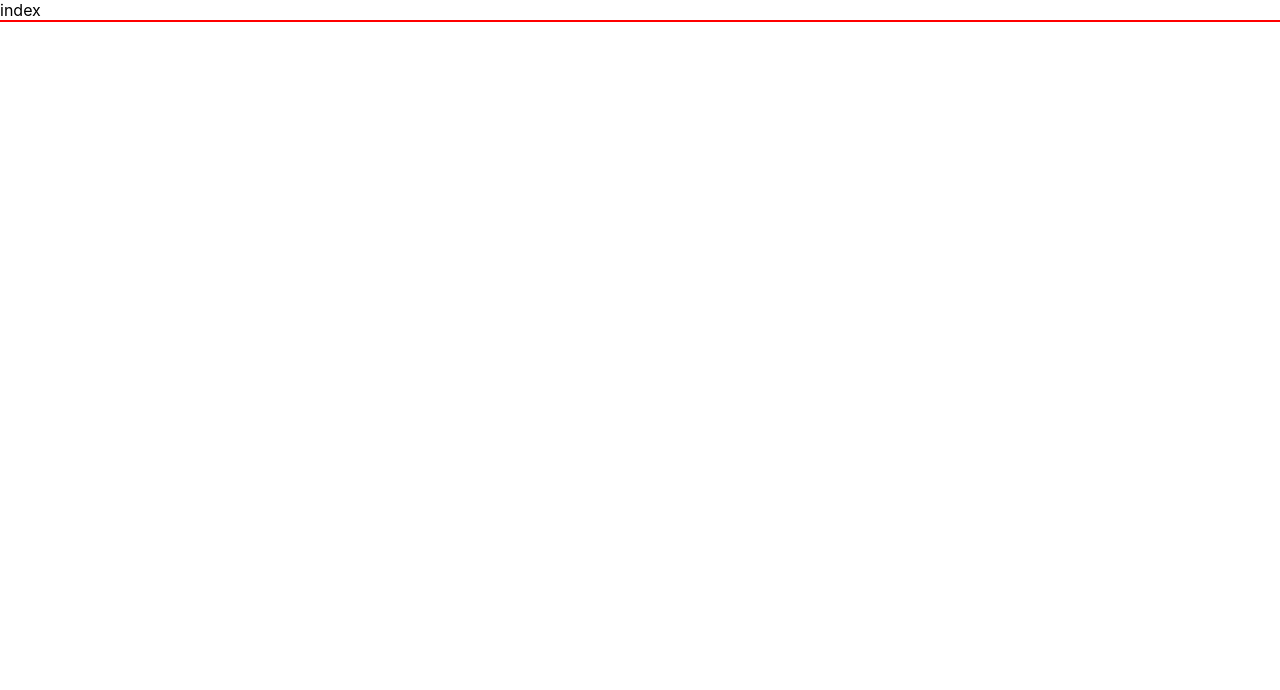
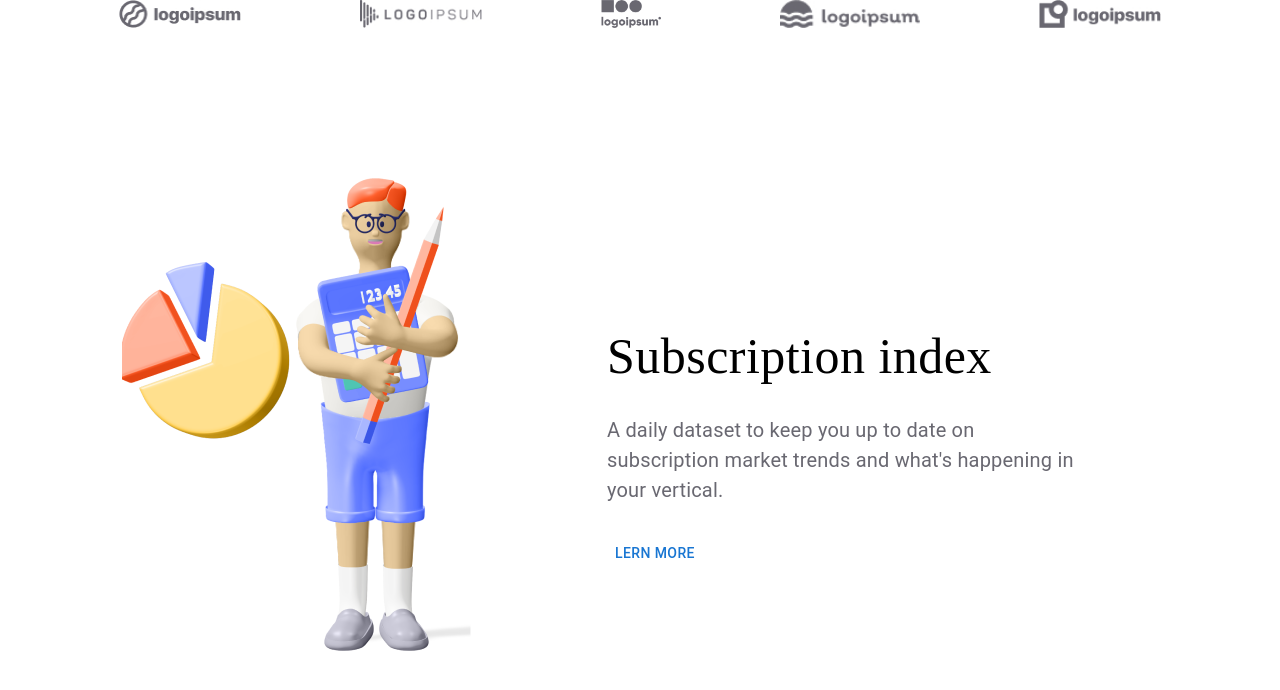
Before and after one commit to sdsplayer/firstTeamwork, a React (Create React App) app: page / in a window 1280 px wide. Shown: the top 690 px of the page. Built offline with nearby package versions, Linux system fonts and the light colour scheme.

Commit message:
About Yaratildi

```diff
--- a/src/App.jsx
+++ b/src/App.jsx
@@ -5,7 +5,6 @@ import About from './components/About/index'
 function App() {
   return (
     <div>
-      <Navbar/>
       <About/>
     </div>
   );
--- a/src/components/About/index.jsx
+++ b/src/components/About/index.jsx
@@ -1,13 +1,64 @@
-import React from 'react';
-import { Box } from '@mui/material';
-const App = () => {
+import * as React from 'react';
+import { Box, Grid, Typography, Button } from '@mui/material';
+import IMG from '../../assets/Img/Group.jpg';
+import IMG1 from '../../assets/Img/Group1.jpg';
+import IMG2 from '../../assets/Img/Group3.jpg';
+import IMG3 from '../../assets/Img/Group24.jpg';
+import IMG4 from '../../assets/Img/Vector.jpg';
+import IMG5 from '../../assets/Img/Content.png';
+
+
+export default function ResponsiveGrid() {
   return (
-    <Box sx={{
-      border: ' 1px solid red',
-    }}>
+    <Box>
+      <Box sx={{
+        display: 'flex',
+        justifyContent: 'space-evenly',
+        height: '28.49px',
+      }}>
+        <img src={IMG1} alt="" />
+        <img src={IMG} alt="" />
+        <img src={IMG3} alt="" />
+        <img src={IMG2} alt="" />
+        <img src={IMG4} alt="" />
+      </Box>
 
-    </Box>
-  )
+      <Box sx={{ marginTop: '150px', }}>
+        <Grid container spacing={2} columns={16} sx={{
+          justifyContent: 'center',
+        }}>
+          <Grid item xs={5}>
+            <img src={IMG5} alt="" style={{
+              width: '348.5px',
+              height: '473px',
+            }} />
+          </Grid>
+          <Grid item xs={7} sx={{
+            marginLeft: '80px',
+            marginTop: '150px',
+          }}>
+            <Typography sx={{
+              fontSize: '50px',
+              lineHeight: '57px',
+              fontFamily: 'DMSans',
+            }}>
+              Subscription index
+            </Typography>
+            <Typography sx={{
+              marginTop: '30px',
+              fontSize: '20px',
+              color: '#696871',
+            }}>
+              A daily dataset to keep you up to date on <br /> subscription market trends and what's happening in <br /> your vertical.
+            </Typography>
+            <Button variant="text" color="primary" sx={{
+              marginTop: '30px',
+            }}>
+              Lern more
+            </Button>
+          </Grid>
+        </Grid>
+      </Box>
+    </Box >
+  );
 }
-
-export default App;
```
Also changed, not shown: src/Assets/Img/Content.png (added).
